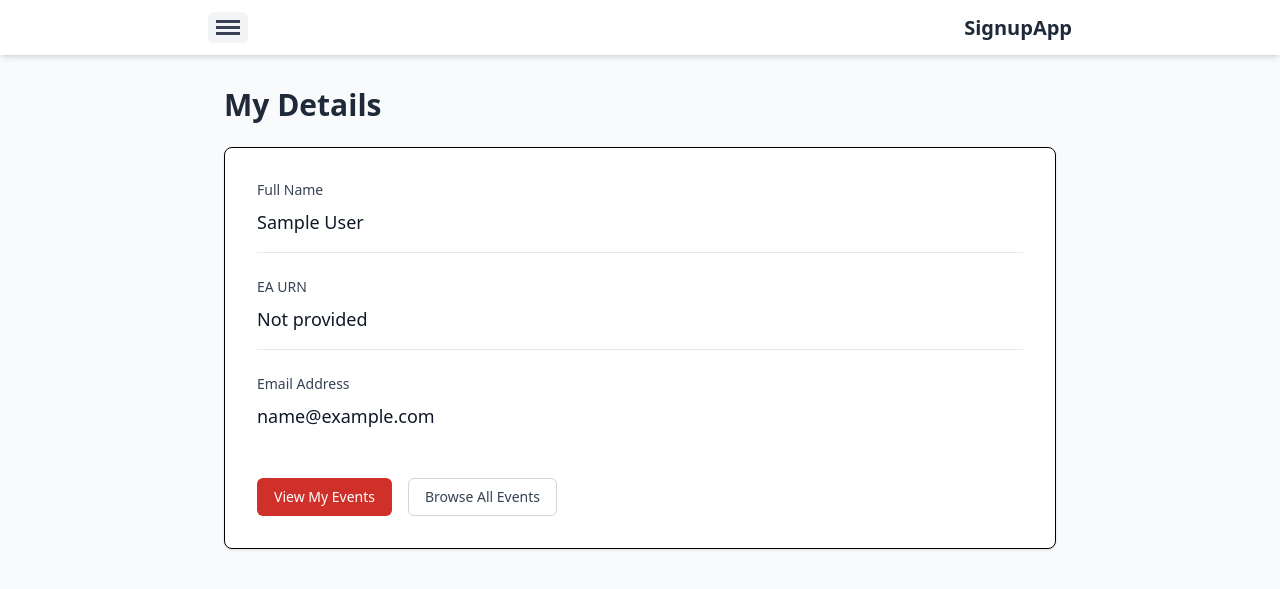
After one commit to stephen-allison/clubevents, a Django app: page /signup/my-details/ in a window 1280 px wide. The commit adds this page. Shown: the top 589 px of the page. Run offline with Django 5.2, Linux system fonts and the light colour scheme; the visitor is signed in with stand-in values (Sample User, id 1); some libraries are stand-ins or nearby versions.

Commit message:
add 'my details' page

```diff
--- a/signup/urls.py
+++ b/signup/urls.py
@@ -8,6 +8,7 @@ urlpatterns = [
     path('signuphx/<int:event_id>/signup/', views.hx_event_signup, name='hx_event_signup'),
     path('signuphx/<int:signup_id>/withdraw/', views.hx_withdraw_signup, name='hx_withdraw_signup'),
     path('event-signups/', views.event_list_with_signups, name='event_list_signups'),
+    path('my-details/', views.my_details, name='my_details'),
     path('my-events/', views.my_events, name='my_events'),
     path('my-events/calendar.ics', views.my_events_ics, name='my_events_ics'),
     path('calendar/<uuid:uid>.ics', views.calendar_feed, name='calendar_feed'),
--- a/signup/views.py
+++ b/signup/views.py
@@ -156,6 +156,15 @@ def event_list_with_signups(request):
 
     context = {'events': events}
     return render(request, 'signup/event_list_signups.html', context)
+
+
+@login_required
+def my_details(request):
+    """Show user's profile details"""
+    context = {
+        'user': request.user
+    }
+    return render(request, 'signup/my_details.html', context)
 
 
 @login_required
--- a/templates/signup/base.html
+++ b/templates/signup/base.html
@@ -38,7 +38,7 @@
                     <ul class="space-y-4">
                         {% if user.is_authenticated %}
                             <li>
-                                <a href="#" class="flex items-center space-x-3 text-gray-700 hover:text-hoops-red hover:bg-gray-50 p-3 rounded-md transition-colors">
+                                <a href="{% url 'signup:my_details' %}" class="flex items-center space-x-3 text-gray-700 hover:text-hoops-red hover:bg-gray-50 p-3 rounded-md transition-colors">
                                     <svg class="w-5 h-5" fill="none" stroke="currentColor" viewBox="0 0 24 24">
                                         <path stroke-linecap="round" stroke-linejoin="round" stroke-width="2" d="M16 7a4 4 0 11-8 0 4 4 0 018 0zM12 14a7 7 0 00-7 7h14a7 7 0 00-7-7z"></path>
                                     </svg>
--- /dev/null
+++ b/templates/signup/my_details.html
@@ -0,0 +1,45 @@
+{% extends 'signup/base.html' %}
+
+{% block title %}My Details - SignupApp{% endblock %}
+
+{% block content %}
+<div class="mb-6">
+    <h1 class="text-2xl sm:text-3xl font-bold text-gray-800">My Details</h1>
+</div>
+
+<div class="bg-white rounded-lg shadow border">
+    <div class="p-6 sm:p-8">
+        <div class="space-y-6">
+            <!-- Full Name -->
+            <div class="border-b border-gray-200 pb-4">
+                <label class="block text-sm font-medium text-gray-700 mb-2">Full Name</label>
+                <p class="text-lg text-gray-900">{{ user.get_full_name|default:user.username }}</p>
+            </div>
+
+            <!-- EA URN -->
+            <div class="border-b border-gray-200 pb-4">
+                <label class="block text-sm font-medium text-gray-700 mb-2">EA URN</label>
+                <p class="text-lg text-gray-900">{{ user.ea_urn|default:"Not provided" }}</p>
+            </div>
+
+            <!-- Email Address -->
+            <div class="pb-4">
+                <label class="block text-sm font-medium text-gray-700 mb-2">Email Address</label>
+                <p class="text-lg text-gray-900">{{ user.email|default:"Not provided" }}</p>
+            </div>
+        </div>
+
+        <!-- Action Buttons -->
+        <div class="mt-8 flex flex-col sm:flex-row gap-4">
+            <a href="{% url 'signup:my_events' %}"
+               class="inline-flex justify-center items-center px-4 py-2 border border-transparent text-sm font-medium rounded-md text-white bg-hoops-red hover:bg-red-600 focus:outline-none focus:ring-2 focus:ring-offset-2 focus:ring-red-500">
+                View My Events
+            </a>
+            <a href="{% url 'signup:event_list_signups' %}"
+               class="inline-flex justify-center items-center px-4 py-2 border border-gray-300 text-sm font-medium rounded-md text-gray-700 bg-white hover:bg-gray-50 focus:outline-none focus:ring-2 focus:ring-offset-2 focus:ring-red-500">
+                Browse All Events
+            </a>
+        </div>
+    </div>
+</div>
+{% endblock %}
--- a/theme/static/css/dist/styles.css
+++ b/theme/static/css/dist/styles.css
@@ -300,6 +300,9 @@
   .inline-block {
     display: inline-block;
   }
+  .inline-flex {
+    display: inline-flex;
+  }
   .h-5 {
     height: calc(var(--spacing) * 5);
   }
@@ -369,6 +372,9 @@
   .gap-3 {
     gap: calc(var(--spacing) * 3);
   }
+  .gap-4 {
+    gap: calc(var(--spacing) * 4);
+  }
   .space-y-2 {
     :where(& > :not(:last-child)) {
       --tw-space-y-reverse: 0;
@@ -388,6 +394,13 @@
       --tw-space-y-reverse: 0;
       margin-block-start: calc(calc(var(--spacing) * 4) * var(--tw-space-y-reverse));
       margin-block-end: calc(calc(var(--spacing) * 4) * calc(1 - var(--tw-space-y-reverse)));
+    }
+  }
+  .space-y-6 {
+    :where(& > :not(:last-child)) {
+      --tw-space-y-reverse: 0;
+      margin-block-start: calc(calc(var(--spacing) * 6) * var(--tw-space-y-reverse));
+      margin-block-end: calc(calc(var(--spacing) * 6) * calc(1 - var(--tw-space-y-reverse)));
     }
   }
   .space-x-3 {
@@ -453,6 +466,9 @@
   }
   .border-red-400 {
     border-color: var(--color-red-400);
+  }
+  .border-transparent {
+    border-color: transparent;
   }
   .bg-black {
     background-color: var(--color-black);
```
Also changed, not shown: templates/signup/participants_for_event.html (+0 -10 lines).
